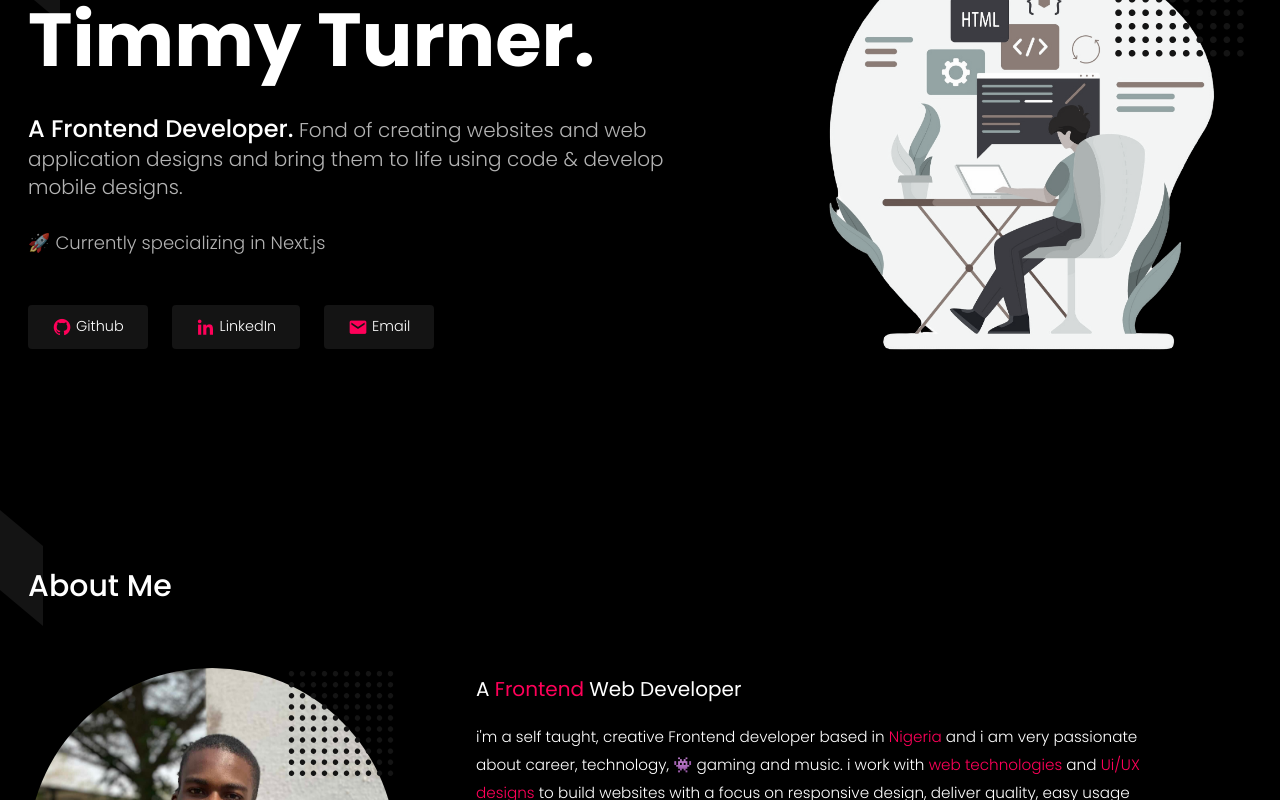
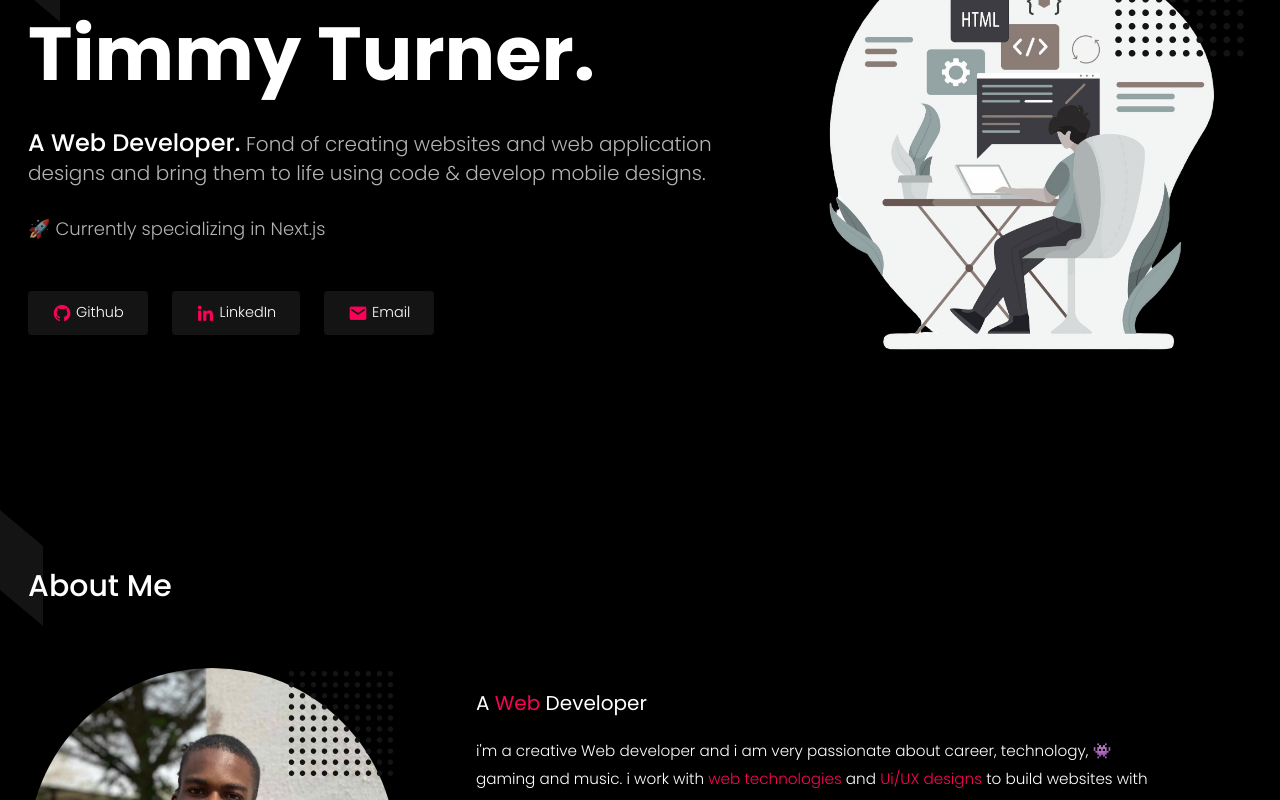
Before and after one commit to DawnTurn/my-portfolio, a React (Vite) app: page / in a window 1280 px wide. Shown: the part 280-1080 px from the top of the page. Built offline with nearby package versions, Linux system fonts and the light colour scheme.

Commit message:
corrections

```diff
--- a/src/components/about.jsx
+++ b/src/components/about.jsx
@@ -54,9 +54,9 @@ const about = () => {
 
             <div className='flex flex-col lg:flex-row-reverse lg:gap-20 items-center lg:justify-end'>
                 <div className=' lg:w-[55%]'>
-                    <h3 className='z-10 text-lg md:text-xl mb-5 lg:text-xl slide-Y'>A <span className='text-primary'>Frontend</span> Web Developer</h3>
-                    <p className='text-sm mb-2 font-[300] leading-7 md:mb-3 md:text-[.95rem] slide-Y'>i'm a self taught, creative Frontend
-                        developer based in <span className='text-primary'>Nigeria</span> and i am very passionate about career,
+                    <h3 className='z-10 text-lg md:text-xl mb-5 lg:text-xl slide-Y'>A <span className='text-primary'>Web</span> Developer</h3>
+                    <p className='text-sm mb-2 font-[300] leading-7 md:mb-3 md:text-[.95rem] slide-Y'>i'm a creative Web
+                        developer and i am very passionate about career,
                         technology, 👾 gaming and music. i work with <span className='text-primary'>web technologies</span> and
                         <span className='text-primary'> Ui/UX designs </span>
                         to build websites with a focus on responsive design, deliver quality, easy usage and accessibility.
--- a/src/components/hero.jsx
+++ b/src/components/hero.jsx
@@ -36,7 +36,7 @@ const hero = () => {
                 <h1 className="text-[2.5rem] font-medium my-2 md:text-[3rem] lg:text-[4.7rem] lg:font-bold slideY">Timmy Turner.</h1>
                 <p className="text-sm leading-6 font-[300] text-white/70 dark:font-medium dark:text-gray-800 z-10 md:w-[75%] md:mx-auto md:text-[.95rem] lg:w-[unset] slideY lg:mx-0 lg:text-xl lg:my-4 lg:pr-4">
                     <span className="text-lg font-[500] dark:font-bold text-white dark:text-black lg:text-2xl">
-                        A Frontend Developer.
+                        A Web Developer.
                     </span> Fond of creating websites and web application designs and bring them to life using code & develop mobile designs.
                 </p>
                 <p className="my-5 text-sm font-[300] text-white/70 dark:font-medium dark:text-gray-800 md:text-[.95rem] lg:mt-7 lg:mb-12 lg:text-lg slideY"><span className="text-lg">🚀</span> Currently specializing in Next.js</p>
```
